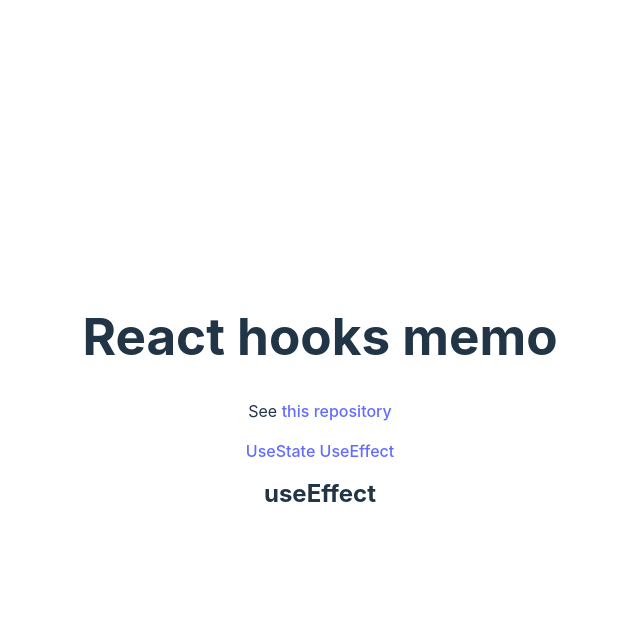
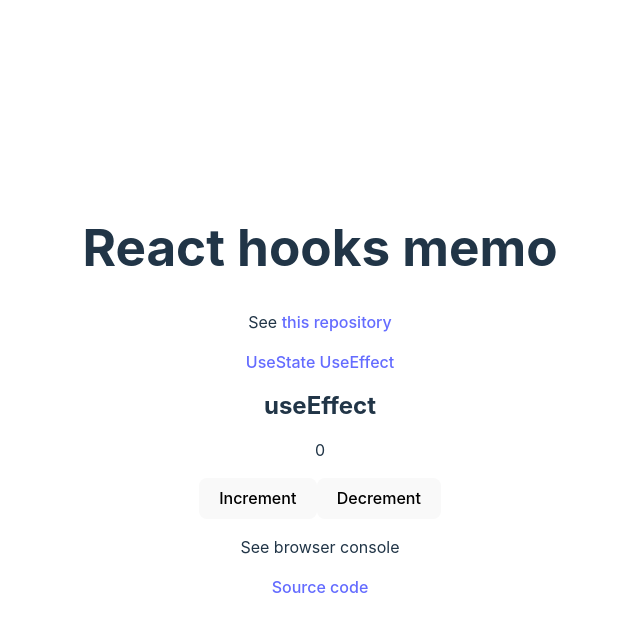
Before and after one commit to YT-NKGW/react-hooks-memo, a React (Vite) app: page / in a window 1280 px wide. Both pictures are taken after a click on the link "UseEffect". Shown: the top 632 px of the page, without its empty margins (320-960 px from the left). Built offline with nearby package versions, Linux system fonts and the light colour scheme.

Commit message:
feat: 🎸 add useEffect memo

```diff
--- a/src/components/UseEffect.tsx
+++ b/src/components/UseEffect.tsx
@@ -1,7 +1,41 @@
+import { useEffect, useState } from 'react'
+
+// useEffectの構文
+// useEffect(副作用, 依存配列)
+
 const UseEffect = () => {
+  const [count, setCount] = useState(0)
+  const increment = () => setCount((currentCount) => currentCount + 1)
+  const decrement = () => setCount((currentCount) => currentCount - 1)
+
+  useEffect(() => {
+    console.log(1, '依存配列なし: Componentがレンダーされる度に副作用を実行')
+  })
+
+  useEffect(() => {
+    console.log(2, '依存配列あり: 副作用に依存する値(count)が更新した時だけ、副作用を実行')
+  }, [count])
+
+  useEffect(() => {
+    console.log(3, '依存配列が空: 副作用をレンダー後に一度だけ実行')
+  }, [])
+
+  useEffect(() => {
+    return () => {
+      console.log(4, 'クリーンアップ関数: Componentがアンマウント、もしくは副作用が再実行した時に実行')
+    }
+  })
+
   return (
     <>
       <h2>useEffect</h2>
+      <p>{count}</p>
+      <button onClick={increment}>Increment</button>
+      <button onClick={decrement}>Decrement</button>
+      <p>See browser console</p>
+      <p>
+        <a href="https://github.com/YT-NKGW/react-hooks-memo/blob/main/src/components/UseEffect.tsx">Source code</a>
+      </p>
     </>
   )
 }
--- a/src/components/UseState.tsx
+++ b/src/components/UseState.tsx
@@ -84,6 +84,9 @@ const UseState = () => {
           ))}
         </ul>
       </>
+      <p>
+        <a href="https://github.com/YT-NKGW/react-hooks-memo/blob/main/src/components/UseState.tsx">Source code</a>
+      </p>
     </>
   )
 }
```
